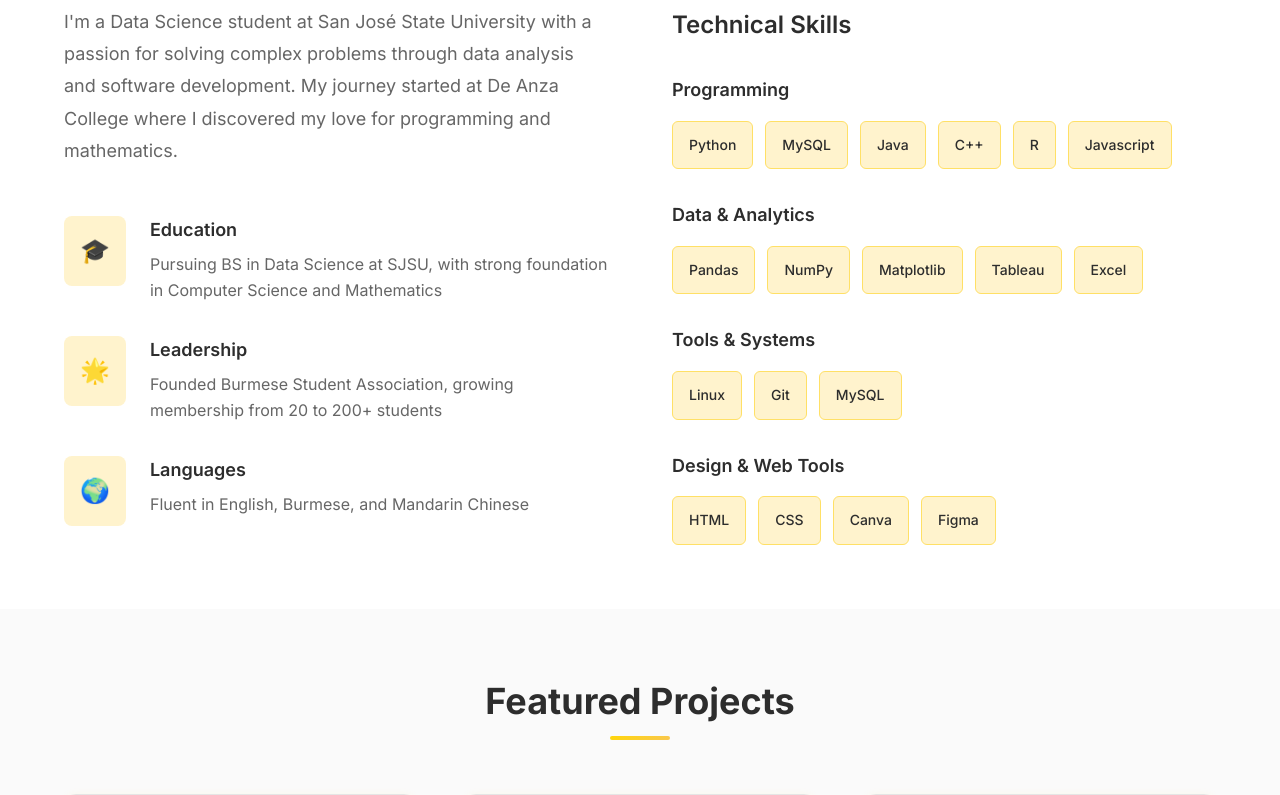
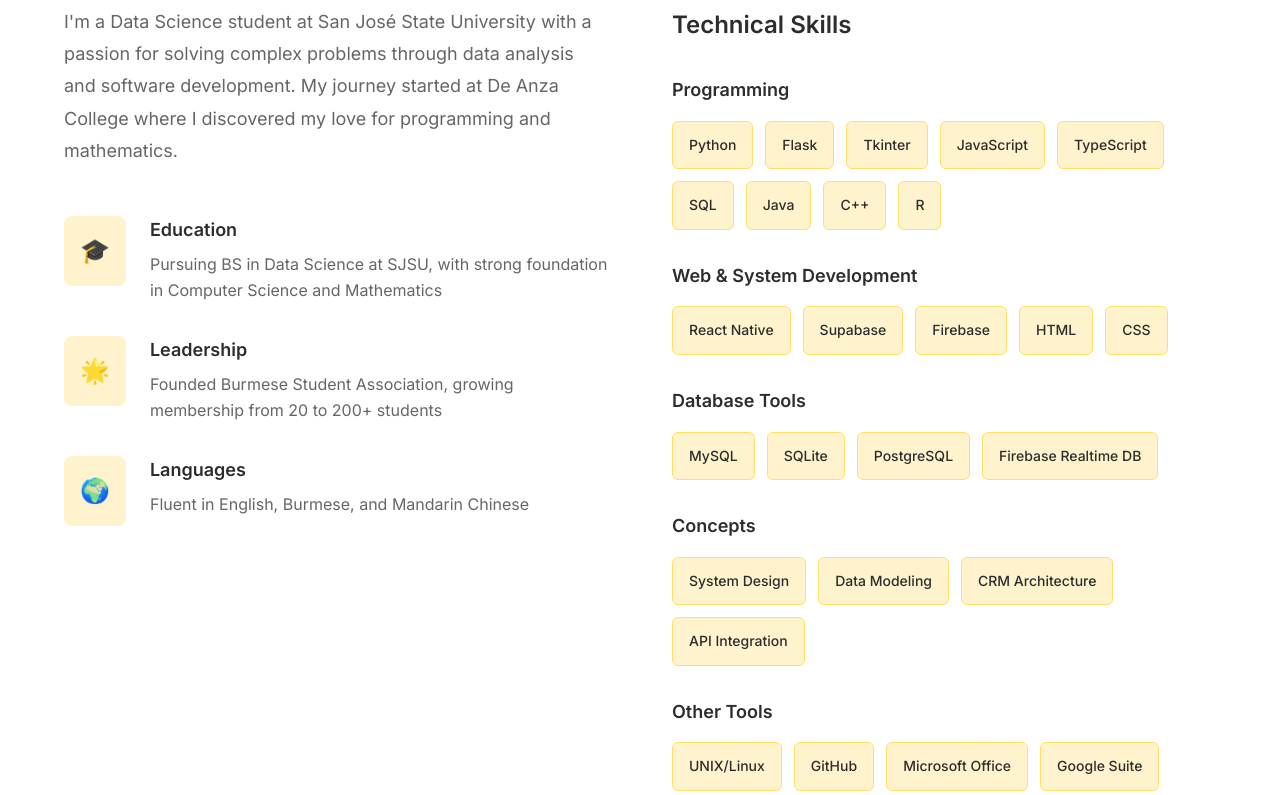
Before and after one commit to QMay17/portfolio-website, a plain HTML site: page index.html in a window 1280 px wide. Shown: the part 980-1775 px from the top of the page. Drawn offline with Linux system fonts and the light colour scheme.

Commit message:
updated experience and skill

```diff
--- a/index.html
+++ b/index.html
@@ -121,38 +121,51 @@
                             <h4>Programming</h4>
                             <div class="skill-tags">
                                 <span class="skill-tag">Python</span>
-                                <span class="skill-tag">MySQL</span>
+                                <span class="skill-tag">Flask</span>
+                                <span class="skill-tag">Tkinter</span>
+                                <span class="skill-tag">JavaScript</span>
+                                <span class="skill-tag">TypeScript</span>
+                                <span class="skill-tag">SQL</span>
                                 <span class="skill-tag">Java</span>
                                 <span class="skill-tag">C++</span>
                                 <span class="skill-tag">R</span>
-                                <span class="skill-tag">Javascript</span>
                             </div>
                         </div>
                         <div class="skill-category">
-                            <h4>Data & Analytics</h4>
+                            <h4>Web & System Development</h4>
                             <div class="skill-tags">
-                                <span class="skill-tag">Pandas</span>
-                                <span class="skill-tag">NumPy</span>
-                                <span class="skill-tag">Matplotlib</span>
-                                <span class="skill-tag">Tableau</span>
-                                <span class="skill-tag">Excel</span>
+                                <span class="skill-tag">React Native</span>
+                                <span class="skill-tag">Supabase</span>
+                                <span class="skill-tag">Firebase</span>
+                                <span class="skill-tag">HTML</span>
+                                <span class="skill-tag">CSS</span>
                             </div>
                         </div>
                         <div class="skill-category">
-                            <h4>Tools & Systems</h4>
+                            <h4>Database Tools</h4>
                             <div class="skill-tags">
-                                <span class="skill-tag">Linux</span>
-                                <span class="skill-tag">Git</span>
                                 <span class="skill-tag">MySQL</span>
+                                <span class="skill-tag">SQLite</span>
+                                <span class="skill-tag">PostgreSQL</span>
+                                <span class="skill-tag">Firebase Realtime DB</span>
                             </div>
                         </div>
                         <div class="skill-category">
-                            <h4>Design & Web Tools</h4>
+                            <h4>Concepts</h4>
                             <div class="skill-tags">
-                                <span class="skill-tag">HTML</span>
-                                <span class="skill-tag">CSS</span>
-                                <span class="skill-tag">Canva</span>
-                                <span class="skill-tag">Figma</span>
+                                <span class="skill-tag">System Design</span>
+                                <span class="skill-tag">Data Modeling</span>
+                                <span class="skill-tag">CRM Architecture</span>
+                                <span class="skill-tag">API Integration</span>
+                            </div>
+                        </div>
+                        <div class="skill-category">
+                            <h4>Other Tools</h4>
+                            <div class="skill-tags">
+                                <span class="skill-tag">UNIX/Linux</span>
+                                <span class="skill-tag">GitHub</span>
+                                <span class="skill-tag">Microsoft Office</span>
+                                <span class="skill-tag">Google Suite</span>
                             </div>
                         </div>
                     </div>
@@ -311,13 +324,35 @@
                     <div class="timeline-dot"></div>
                     <div class="timeline-content">
                         <div class="timeline-header">
-                            <h3>Summer Intern</h3>
+                            <h3>Project Management & Software Development Intern</h3>
                             <span class="timeline-company">Jamiez LLC</span>
                             <span class="timeline-date">May 2025 - Present</span>
                         </div>
-                        <p>Currently working as a summer intern at Jamiez LLC, gaining hands-on experience in business operations and contributing to real-world projects in a dynamic work environment.</p>
+                        <p>Developed and deployed a web-based consulting system using Firebase, reducing documentation time by 30+ minutes per session.</p>
+                        <p>Promoted to Project Leader, entrusted to oversee a team of 5 developers and the entire mobile application development project.</p>
+                        <p>Spearheaded the design and optimization of a custom CRM platform; coordinated development team and managed system upgrades across project timelines.</p>
+                        <p>Wrote efficient database queries and retrofitted backend logic to support scalability and integrations with future systems.</p>
+                        <p>Led UI/UX efforts tailored to mid-career professionals, emphasizing accessibility for non-technical users.</p>
+                        <div class="achievement-badge">Promoted to Project Leader</div>
                     </div>
                 </div>
+
+                <div class="timeline-item">
+                    <div class="timeline-dot"></div>
+                    <div class="timeline-content">
+                        <div class="timeline-header">
+                            <h3>Teaching Assistant – AI & Cybersecurity Summer Camp</h3>
+                            <span class="timeline-company">San José State University Research Foundation</span>
+                            <span class="timeline-date">June 2025 - Present</span>
+                        </div>
+                        <p>Co-developed a project-based curriculum on Jetson Orin Nano, Computer Vision, and data annotation using Label Studio and YOLOv8.</p>
+                        <p>Taught Python programming and Linux command-line tools to a cohort of 43 high school students, translating complex concepts into practical, system-level thinking.</p>
+                        <p>Facilitated hands-on technical labs and guided students through end-to-end CV model deployment.</p>
+                        <p>Received consistent praise for clarity, approachability, and ability to spark interest in AI and systems development.</p>
+                        <div class="achievement-badge">Taught 43 High SchoolStudents</div>
+                    </div>
+                </div>
+
                 <div class="timeline-item">
                     <div class="timeline-dot"></div>
                     <div class="timeline-content">
```
Also changed, not shown: 1 other file.
